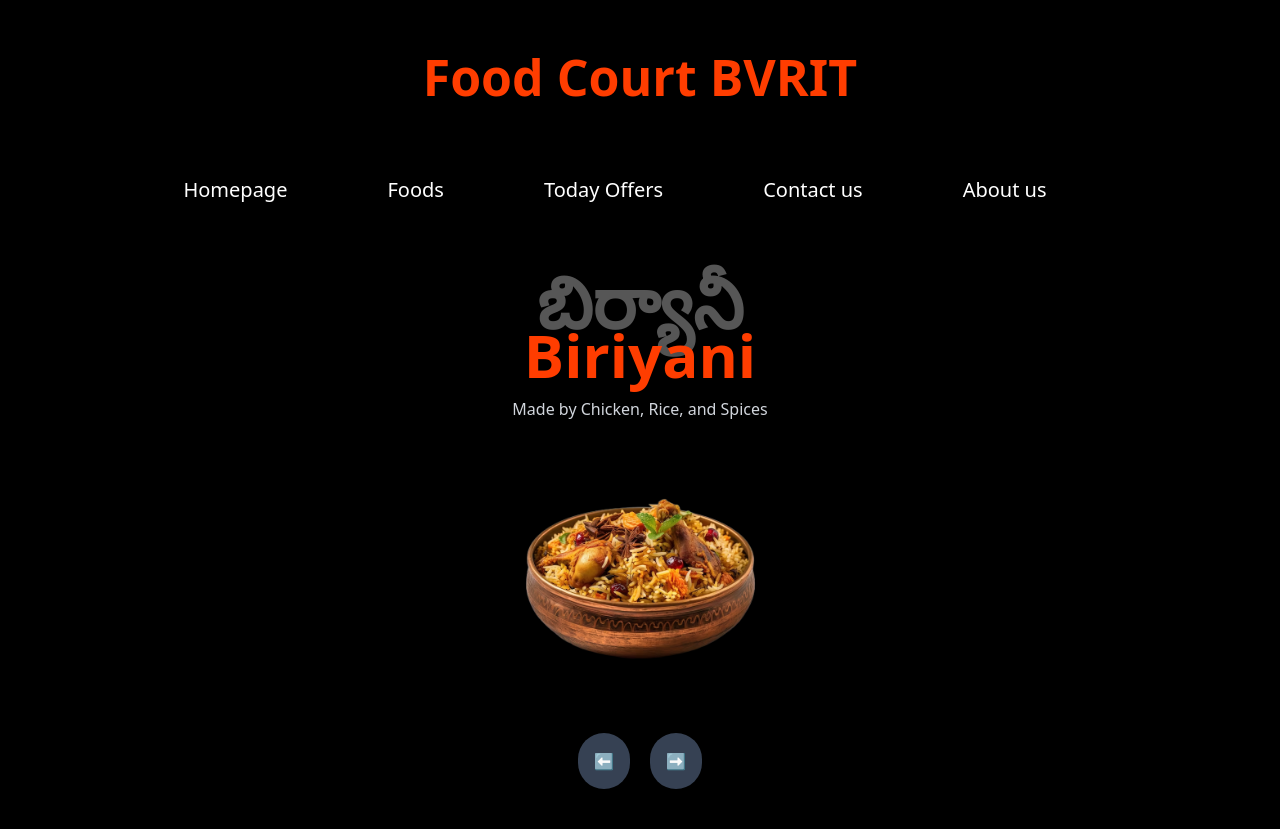
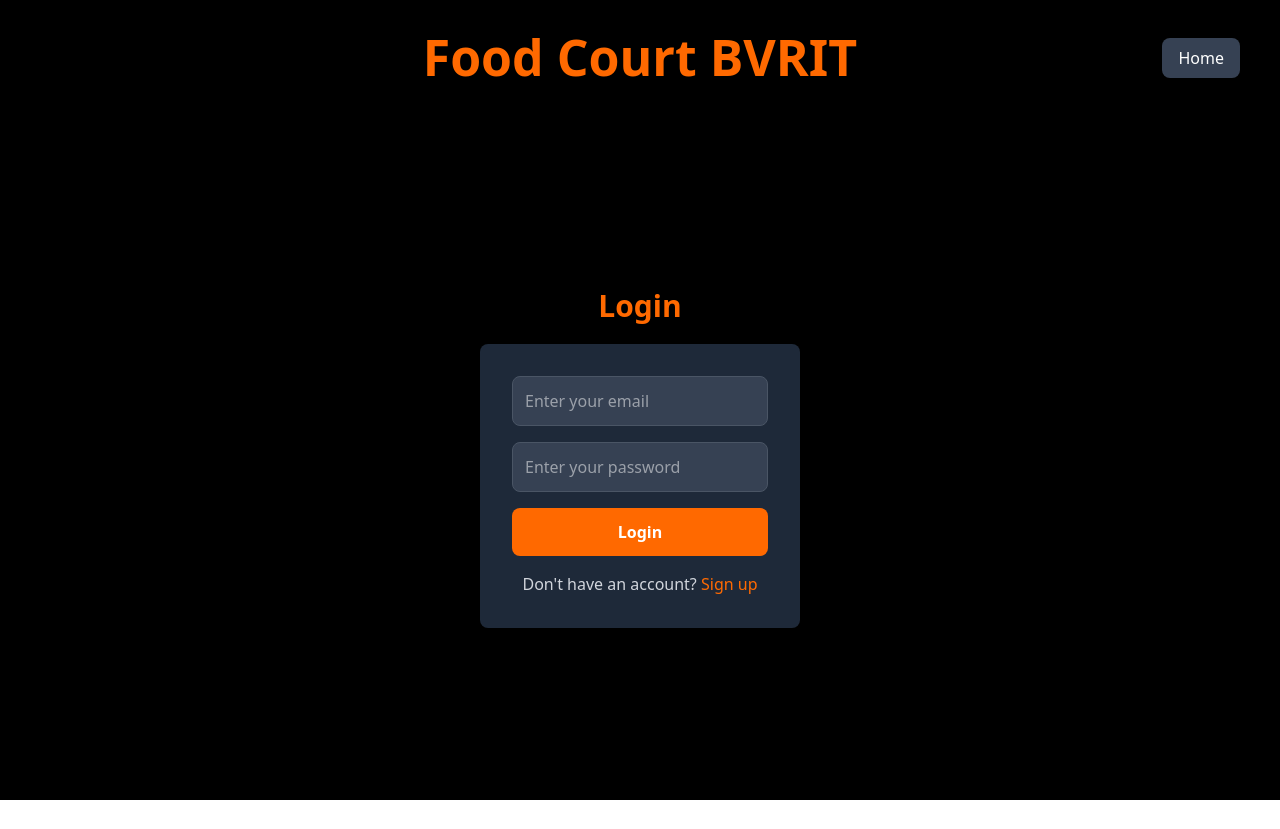
Before and after one commit to ajay0120/Food-Court, a React (Vite) app in the folder client/: page /login in a window 1280 px wide. After the commit the page ends 800 px from the top, so only its background shows below. Built offline with nearby package versions, Linux system fonts and the light colour scheme.

Commit message:
login page added

```diff
--- a/client/src/App.jsx
+++ b/client/src/App.jsx
@@ -1,12 +1,19 @@
+import React from "react";
+import { BrowserRouter as Router, Routes, Route } from "react-router-dom";
+
 import LandingPage from "./LandingPage"
+import Login from "./Login";
 
 
 function App() {
 
   return (
-    <div className="">
-      <LandingPage/>
-    </div>
+    <Router>
+      <Routes>
+        <Route path="/" element={<LandingPage />} />
+        <Route path="/login" element={<Login/>} />
+      </Routes>
+    </Router>
 
   )
 }
--- a/client/src/LandingPage.jsx
+++ b/client/src/LandingPage.jsx
@@ -1,15 +1,32 @@
 import React from "react";
+import { useNavigate } from "react-router-dom";
 
 function LandingPage() {
+    const navigate = useNavigate();
   return (
     <div className="bg-black min-h-screen text-white flex flex-col items-center">
       {/* Navbar */}
-      <h1 style={{  color: "#ff3d00" }} className="text-orange-500 text-[50px] font-bold text-center mt-10">
-        Food Court BVRIT
-      </h1>
+      <div className="w-full flex justify-between items-center px-10 py-5">
+      <div className="w-1/24"></div>
+        <h1
+          style={{ color: "#ff3d00" }}
+          className="text-orange-500 text-[50px] font-bold text-center flex-grow"
+        >
+          Food Court BVRIT
+        </h1>
 
-      <div className="flex space-x-10  text-[20px] p-[60px] ml-[50px] drop-shadow-xl text-center">
-        {["Homepage", "Foods", "Today Offers", "Contact us", "About us"].map(
+        {/* Login Button */}
+        <button
+          onClick={() => navigate("/login")}
+          className="bg-orange-500 text-white px-5 py-2 rounded-lg text-lg hover:bg-orange-600 transition"
+        >
+          Login
+        </button>
+      </div>
+
+
+      <div className="flex space-x-10  text-[20px] p-[62px] ml-[90px] drop-shadow-xl text-center">
+        {["Home", "Foods", "Today Offers", "Contact us", "About us"].map(
           (item, index) => (
             <div key={index} className="hover:text-orange-600 cursor-pointer mr-[100px]">
               {item}
--- /dev/null
+++ b/client/src/Login.jsx
@@ -0,0 +1,95 @@
+import React, { useState } from "react";
+import { useNavigate } from "react-router-dom";
+
+const Login = () => {
+  const navigate = useNavigate();
+  const [email, setEmail] = useState("");
+  const [password, setPassword] = useState("");
+
+  const handleLogin = async (e) => {
+    e.preventDefault();
+    try {
+      const response = await fetch("http://localhost:5000/api/login", {
+        method: "POST",
+        headers: {
+          "Content-Type": "application/json",
+        },
+        body: JSON.stringify({ email, password }),
+      });
+
+      if (!response.ok) {
+        const errorData = await response.json();
+        throw new Error(errorData.message || "Login failed");
+      }
+
+      const data = await response.json();
+      localStorage.setItem("token", data.token);
+      localStorage.setItem("username", data.username);
+      alert("Login successful!");
+      navigate("/"); // Redirect to homepage
+    } catch (error) {
+      console.error("Login Error:", error);
+      alert(error.message);
+    }
+  };
+
+  return (
+    <div className="bg-black min-h-screen text-white flex flex-col items-center relative">
+      {/* Navbar */}
+      <div className="w-full flex justify-between items-center p-5">
+        <h1 className="text-orange-500 text-[50px] font-bold text-center flex-1">
+          Food Court BVRIT
+        </h1>
+
+        {/* Back to Home Button */}
+        <button
+          className="bg-gray-700 text-white px-4 py-2 rounded-lg absolute right-10 hover:bg-gray-600"
+          onClick={() => navigate("/")}
+        >
+          Home
+        </button>
+      </div>
+
+      {/* Login Form Section */}
+      <div className="flex flex-col items-center justify-center flex-grow">
+        <h2 className="text-3xl font-bold text-orange-500 mb-5">Login</h2>
+
+        <div className="bg-gray-800 p-8 rounded-lg shadow-lg w-80">
+          <input
+            className="w-full p-3 mb-4 bg-gray-700 text-white border border-gray-600 rounded-lg focus:outline-none"
+            type="email"
+            placeholder="Enter your email"
+            value={email}
+            onChange={(e) => setEmail(e.target.value)}
+          />
+          <input
+            className="w-full p-3 mb-4 bg-gray-700 text-white border border-gray-600 rounded-lg focus:outline-none"
+            type="password"
+            placeholder="Enter your password"
+            value={password}
+            onChange={(e) => setPassword(e.target.value)}
+          />
+          <button
+            className="w-full bg-orange-500 text-white px-4 py-3 rounded-lg font-bold hover:bg-orange-600"
+            onClick={handleLogin}
+          >
+            Login
+          </button>
+
+          {/* Redirect to SignUp */}
+          <p className="mt-4 text-gray-300 text-center">
+            Don't have an account?{" "}
+            <span
+              className="text-orange-500 cursor-pointer hover:underline"
+              onClick={() => navigate("/signup")}
+            >
+              Sign up
+            </span>
+          </p>
+        </div>
+      </div>
+    </div>
+  );
+};
+
+export default Login;
```
